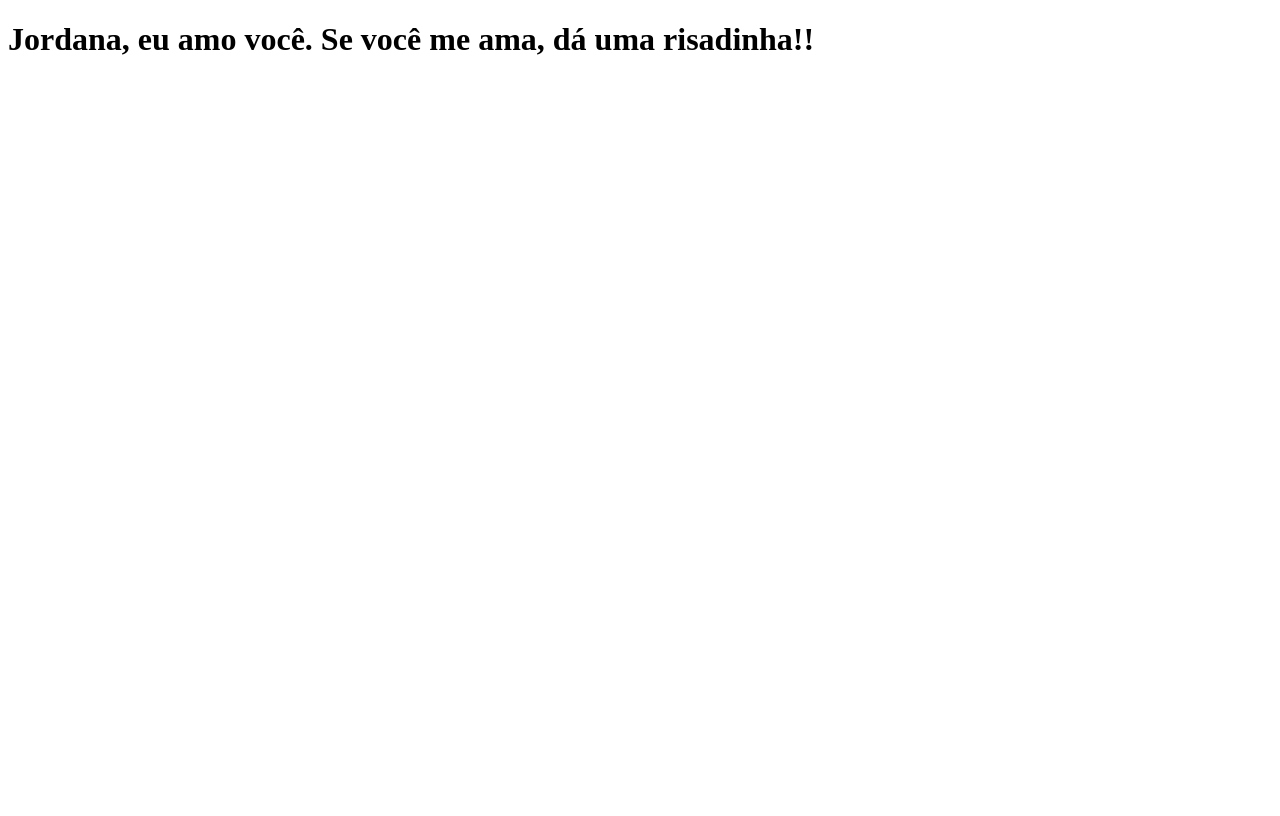
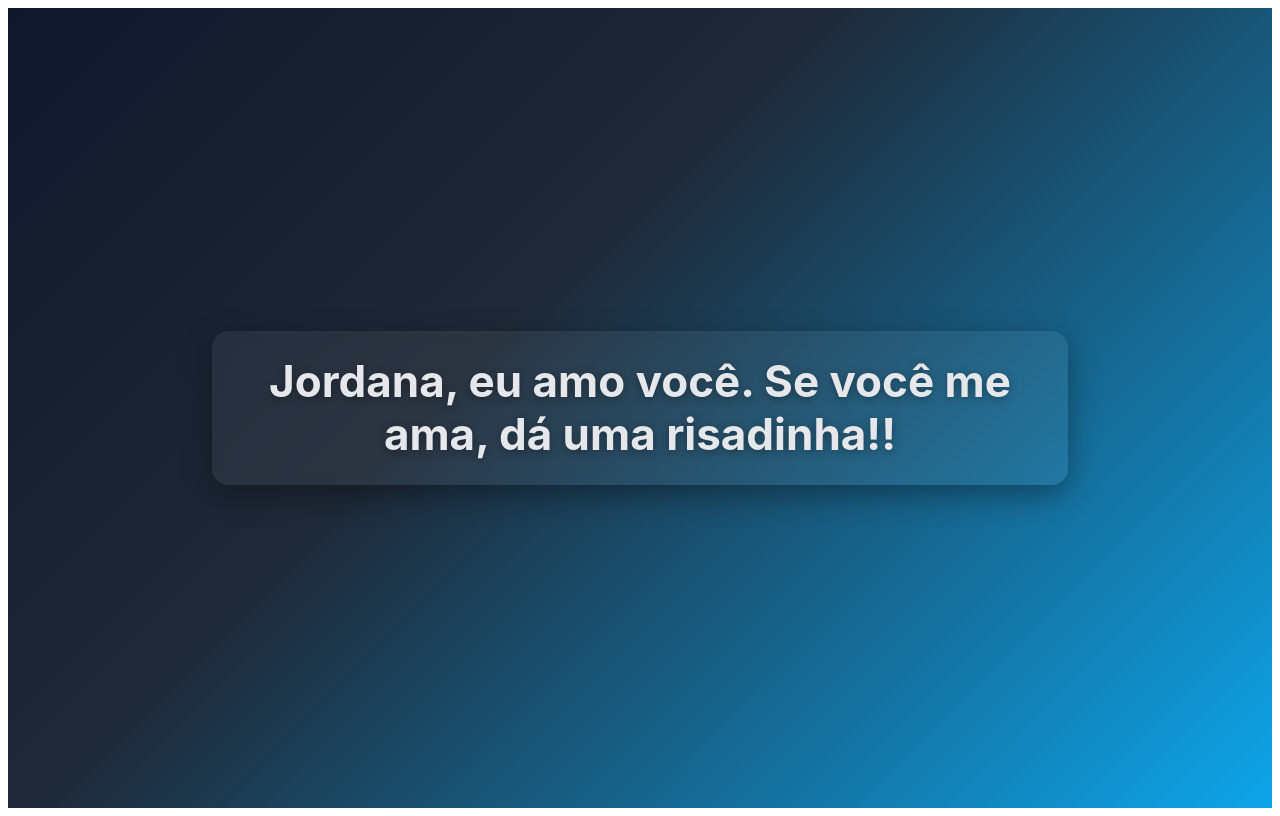
Before and after one commit to Clauveira/clone-tabnews, a Next.js app: page / in a window 1280 px wide. Built offline with nearby package versions, Linux system fonts and the light colour scheme.

Commit message:
Estilo azul

```diff
--- a/pages/index.js
+++ b/pages/index.js
@@ -1,5 +1,44 @@
 function Home() {
-    return <h1 >Jordana, eu amo você. Se você me ama, dá uma risadinha!!</h1>
+  const pageStyle = {
+    minHeight: "100vh",
+    margin: 0,
+    display: "flex",
+    alignItems: "center",
+    justifyContent: "center",
+    background:
+      "linear-gradient(135deg, #0f172a 0%, #1f2937 40%, #0ea5e9 100%)",
+    color: "#e5e7eb",
+    fontFamily:
+      '-apple-system, BlinkMacSystemFont, "Segoe UI", Roboto, Inter, Helvetica, Arial, "Apple Color Emoji", "Segoe UI Emoji", "Segoe UI Symbol"',
+    textAlign: "center",
+  };
+
+  const cardStyle = {
+    padding: "24px 28px",
+    background: "rgba(255,255,255,0.06)",
+    borderRadius: "16px",
+    backdropFilter: "blur(6px)",
+    boxShadow: "0 10px 30px rgba(0,0,0,0.35)",
+    maxWidth: "800px",
+  };
+
+  const h1Style = {
+    margin: 0,
+    lineHeight: 1.2,
+    fontWeight: 700,
+    fontSize: "clamp(22px, 4vw, 44px)",
+    textShadow: "0 2px 8px rgba(0,0,0,0.35)",
+  };
+
+  return (
+    <div style={pageStyle}>
+      <div style={cardStyle}>
+        <h1 style={h1Style}>
+          Jordana, eu amo você. Se você me ama, dá uma risadinha!!
+        </h1>
+      </div>
+    </div>
+  );
 }
 
 export default Home;
```
